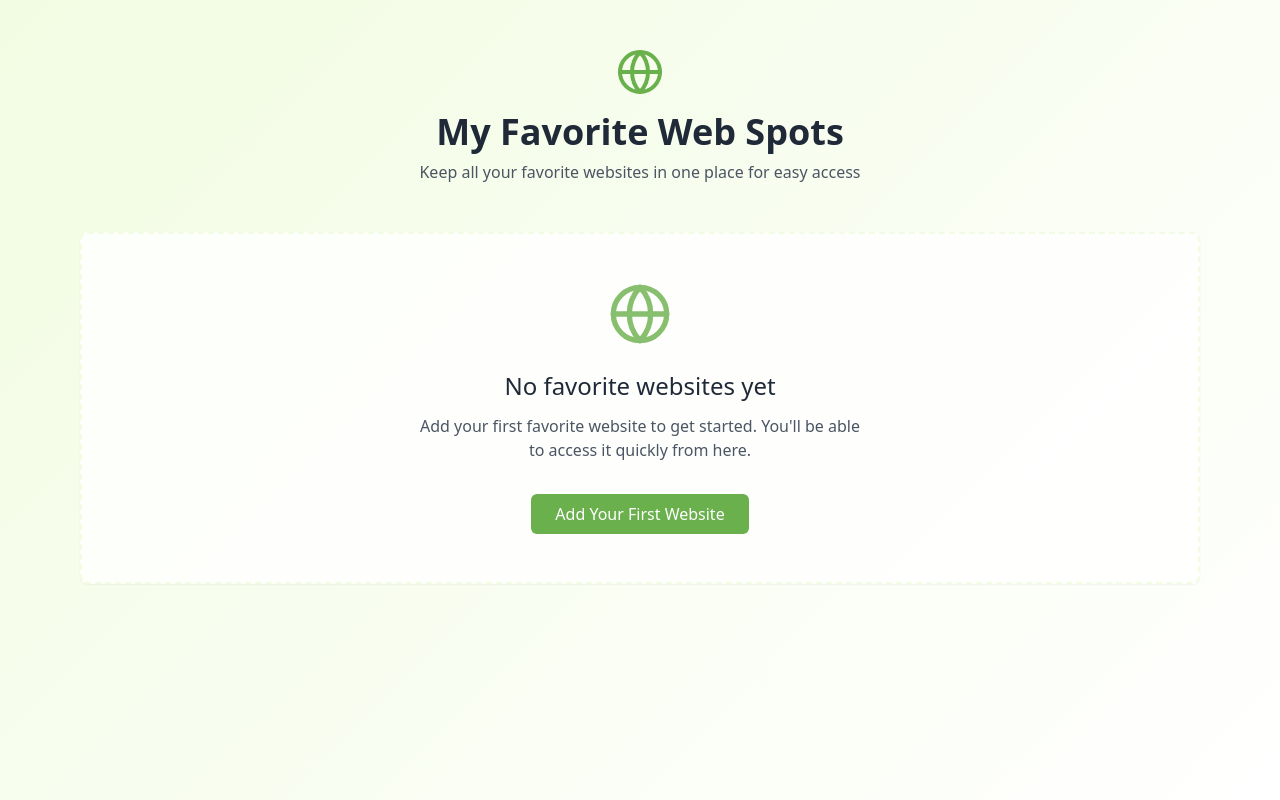
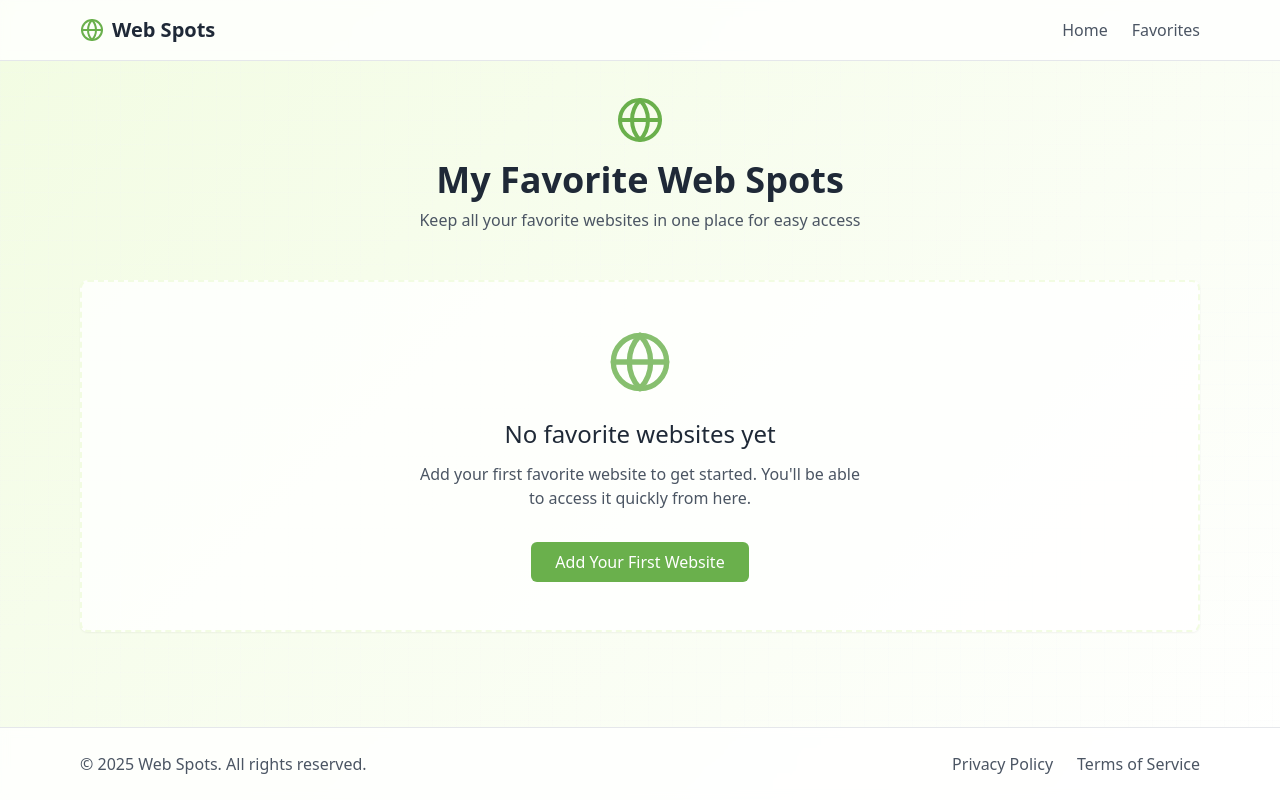
Before and after one commit to Mobarak786/favorite-web-spots, a React (Vite) app: page / in a window 1280 px wide. Built offline with nearby package versions, Linux system fonts and the light colour scheme.

Commit message:
Add header and footer, and background image
Adds a header and footer to the application, and sets a background image.

```diff
--- /dev/null
+++ b/src/components/Footer.tsx
@@ -0,0 +1,20 @@
+
+import React from 'react';
+
+const Footer = () => {
+  return (
+    <footer className="bg-white/80 backdrop-blur-sm border-t border-gray-200">
+      <div className="container max-w-6xl mx-auto px-4 py-6">
+        <div className="flex flex-col sm:flex-row justify-between items-center gap-4">
+          <p className="text-gray-600">© {new Date().getFullYear()} Web Spots. All rights reserved.</p>
+          <div className="flex items-center gap-6">
+            <a href="#privacy" className="text-gray-600 hover:text-spot-primary transition-colors">Privacy Policy</a>
+            <a href="#terms" className="text-gray-600 hover:text-spot-primary transition-colors">Terms of Service</a>
+          </div>
+        </div>
+      </div>
+    </footer>
+  );
+};
+
+export default Footer;
--- /dev/null
+++ b/src/components/Header.tsx
@@ -0,0 +1,24 @@
+
+import React from 'react';
+import { Globe } from 'lucide-react';
+
+const Header = () => {
+  return (
+    <header className="bg-white/80 backdrop-blur-sm border-b border-gray-200 fixed top-0 w-full z-50">
+      <div className="container max-w-6xl mx-auto px-4 py-4">
+        <div className="flex items-center justify-between">
+          <div className="flex items-center gap-2">
+            <Globe size={24} className="text-spot-primary" />
+            <span className="text-xl font-semibold text-gray-800">Web Spots</span>
+          </div>
+          <nav className="hidden sm:flex items-center gap-6">
+            <a href="/" className="text-gray-600 hover:text-spot-primary transition-colors">Home</a>
+            <a href="#favorites" className="text-gray-600 hover:text-spot-primary transition-colors">Favorites</a>
+          </nav>
+        </div>
+      </div>
+    </header>
+  );
+};
+
+export default Header;
--- a/src/index.css
+++ b/src/index.css
@@ -1,4 +1,3 @@
-
 @tailwind base;
 @tailwind components;
 @tailwind utilities;
@@ -111,3 +110,10 @@
   transform: scale(1);
   transition: opacity 300ms, transform 300ms;
 }
+
+.bg-grid-pattern {
+  background-image:
+    linear-gradient(to right, rgb(243 244 246 / 0.1) 1px, transparent 1px),
+    linear-gradient(to bottom, rgb(243 244 246 / 0.1) 1px, transparent 1px);
+  background-size: 24px 24px;
+}
--- a/src/pages/Index.tsx
+++ b/src/pages/Index.tsx
@@ -5,13 +5,13 @@ import { addWebsite, getWebsites, removeWebsite } from '@/services/websiteStorag
 import WebsiteCard from '@/components/WebsiteCard';
 import AddWebsiteForm from '@/components/AddWebsiteForm';
 import EmptyState from '@/components/EmptyState';
+import Header from '@/components/Header';
+import Footer from '@/components/Footer';
 import { Globe } from 'lucide-react';
 
 const Index: React.FC = () => {
   const [websites, setWebsites] = useState<Website[]>([]);
   const [isLoading, setIsLoading] = useState(true);
-
-  // Reference to the dialog trigger button for empty state
   const dialogTriggerRef = useRef<HTMLButtonElement>(null);
 
   // Load websites from localStorage on component mount
@@ -40,9 +40,12 @@ const Index: React.FC = () => {
   }
 
   return (
-    <div className="min-h-screen bg-green-gradient">
-      <div className="container max-w-6xl mx-auto px-4 py-12">
-        <header className="mb-12 text-center">
+    <div className="min-h-screen flex flex-col bg-grid-pattern bg-green-gradient">
+      <Header />
+
+      <main className="flex-grow pt-24 pb-12">
+        <div className="container max-w-6xl mx-auto px-4">
+          <div className="text-center mb-12">
             <div className="flex flex-col items-center mb-6">
               <Globe size={48} className="text-spot-primary mb-4" />
               <h1 className="text-4xl font-bold text-gray-800 mb-2">My Favorite Web Spots</h1>
@@ -54,9 +57,8 @@ const Index: React.FC = () => {
                 <AddWebsiteForm onAddWebsite={handleAddWebsite} />
               </div>
             )}
-        </header>
+          </div>
 
-        <main className="mb-12">
           {websites.length === 0 ? (
             <EmptyState onAddClick={() => dialogTriggerRef.current?.click()} />
           ) : (
@@ -71,7 +73,6 @@ const Index: React.FC = () => {
             </div>
           )}
 
-          {/* Hidden trigger for empty state */}
           {websites.length === 0 && (
             <div className="hidden">
               <AddWebsiteForm
@@ -80,8 +81,10 @@ const Index: React.FC = () => {
               />
             </div>
           )}
+        </div>
       </main>
-      </div>
+
+      <Footer />
     </div>
   );
 };
```
Lines whose indentation alone changed are shown as unchanged.
